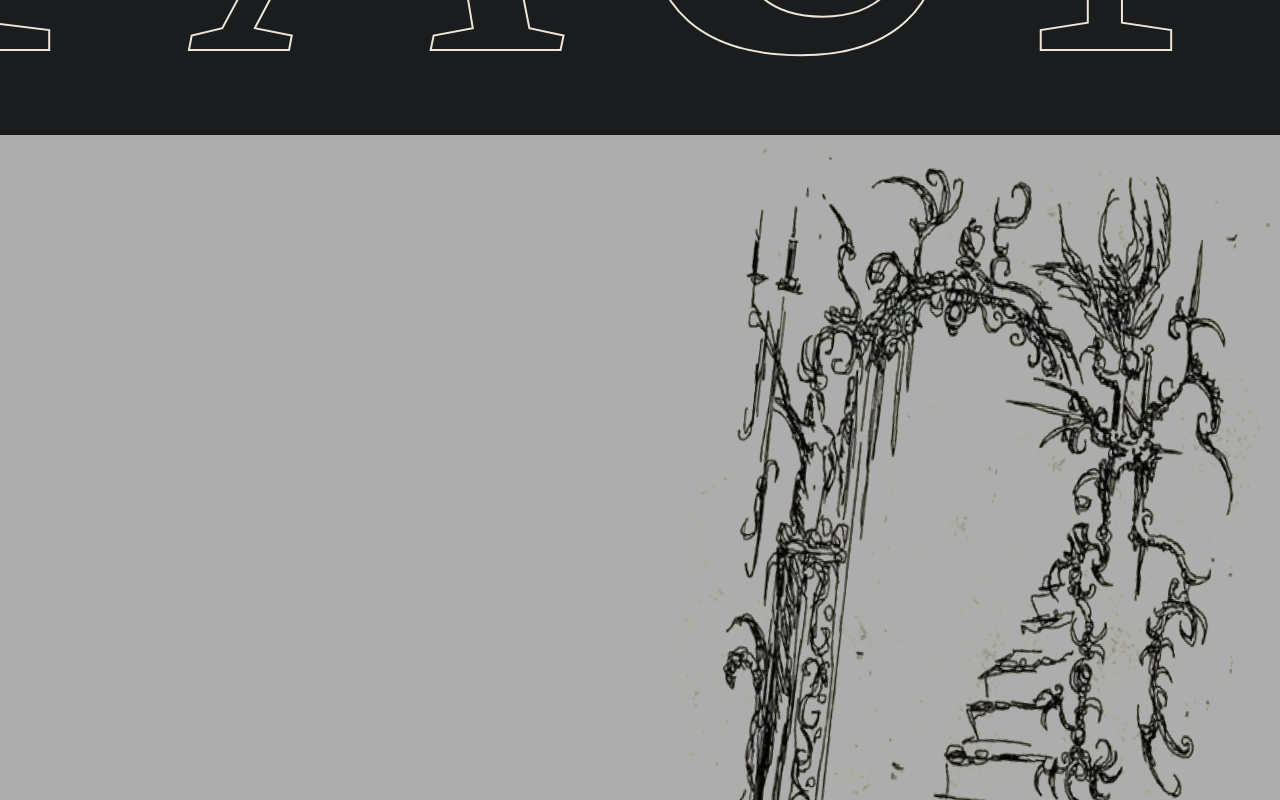
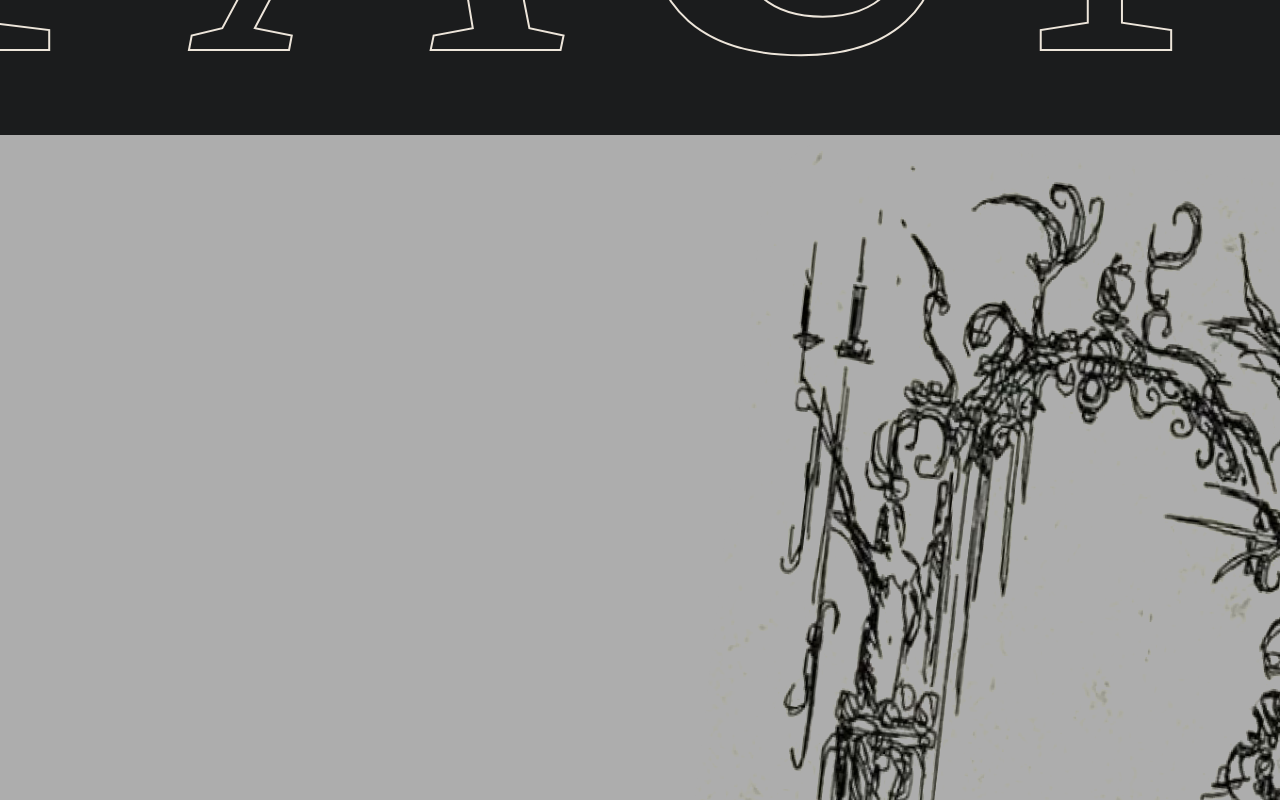
Before and after one commit to faun3/tat-showcase-sveltekit, a SvelteKit app: page / in a window 1280 px wide. Shown: the part 3000-3800 px from the top of the page. Built offline with nearby package versions, Linux system fonts and the light colour scheme.

Commit message:
update readme and link to deployment

```diff
--- a/src/components/FindOut.svelte
+++ b/src/components/FindOut.svelte
@@ -1,13 +1,16 @@
 <div class="bg-stone w-full flex justify-center">
-  <div class="w-[90rem] h-[75rem] overflow-hidden relative">
-    <div
+  <div class="w-[90rem] h-[75rem] relative">
+    <a
       class="font-garamond text-[4rem] font-regular uppercase absolute left-[4rem] bottom-[calc(100%/6)]"
+      href="https://github.com/faun3/tat-showcase-sveltekit"
     >
       <p>find</p>
       <p>out</p>
-    </div>
-    <a href="https://google.com" class="absolute left-1/2">
-      <img src="/images/gateImage.png" alt="" class="mix-darken" /></a
-    >
+    </a>
+    <img
+      src="/images/gateImage.png"
+      alt=""
+      class="mix-darken h-[110%] absolute left-1/2"
+    />
   </div>
 </div>
```
Also changed, not shown: 1 other file (tests, documents, lock files or other folders).
